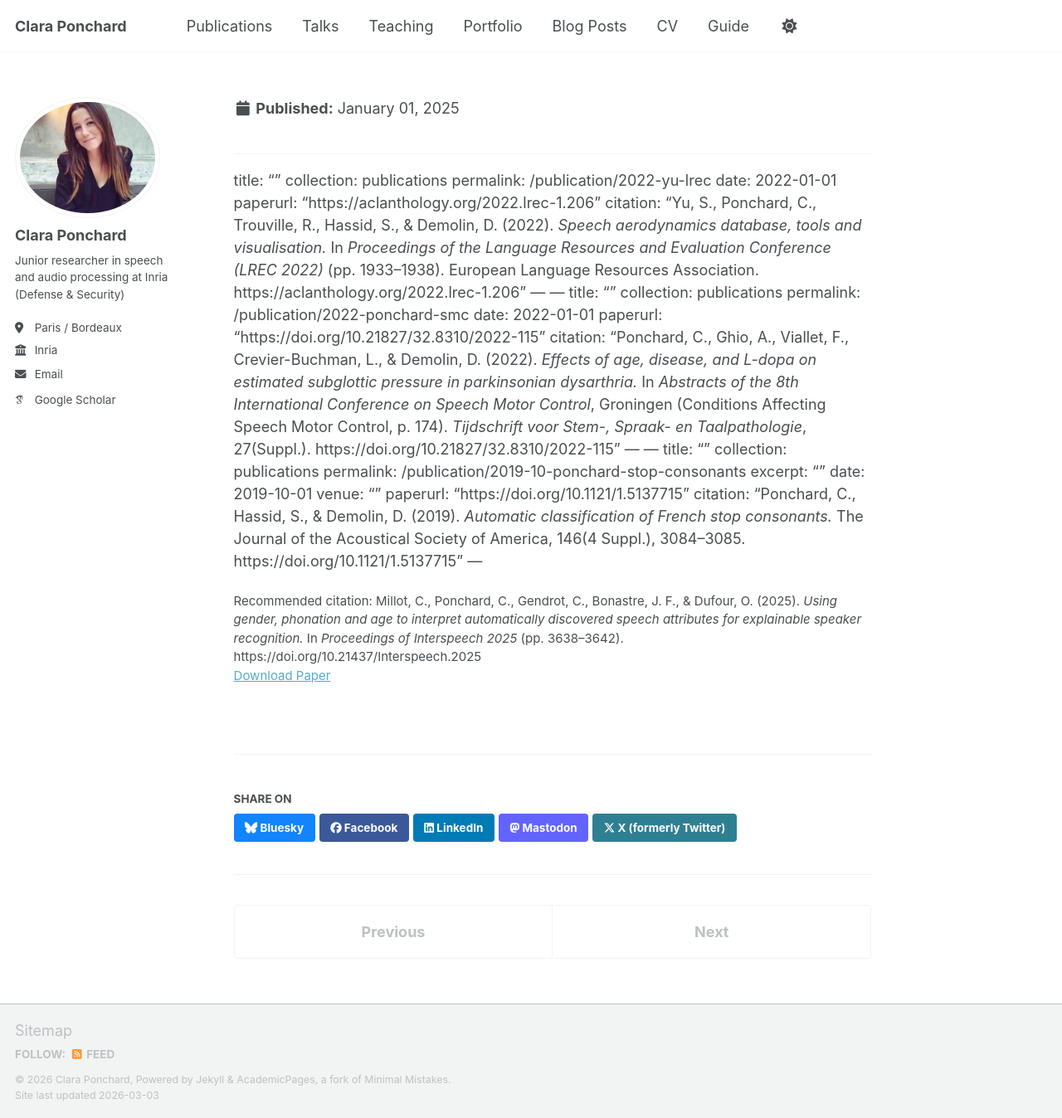
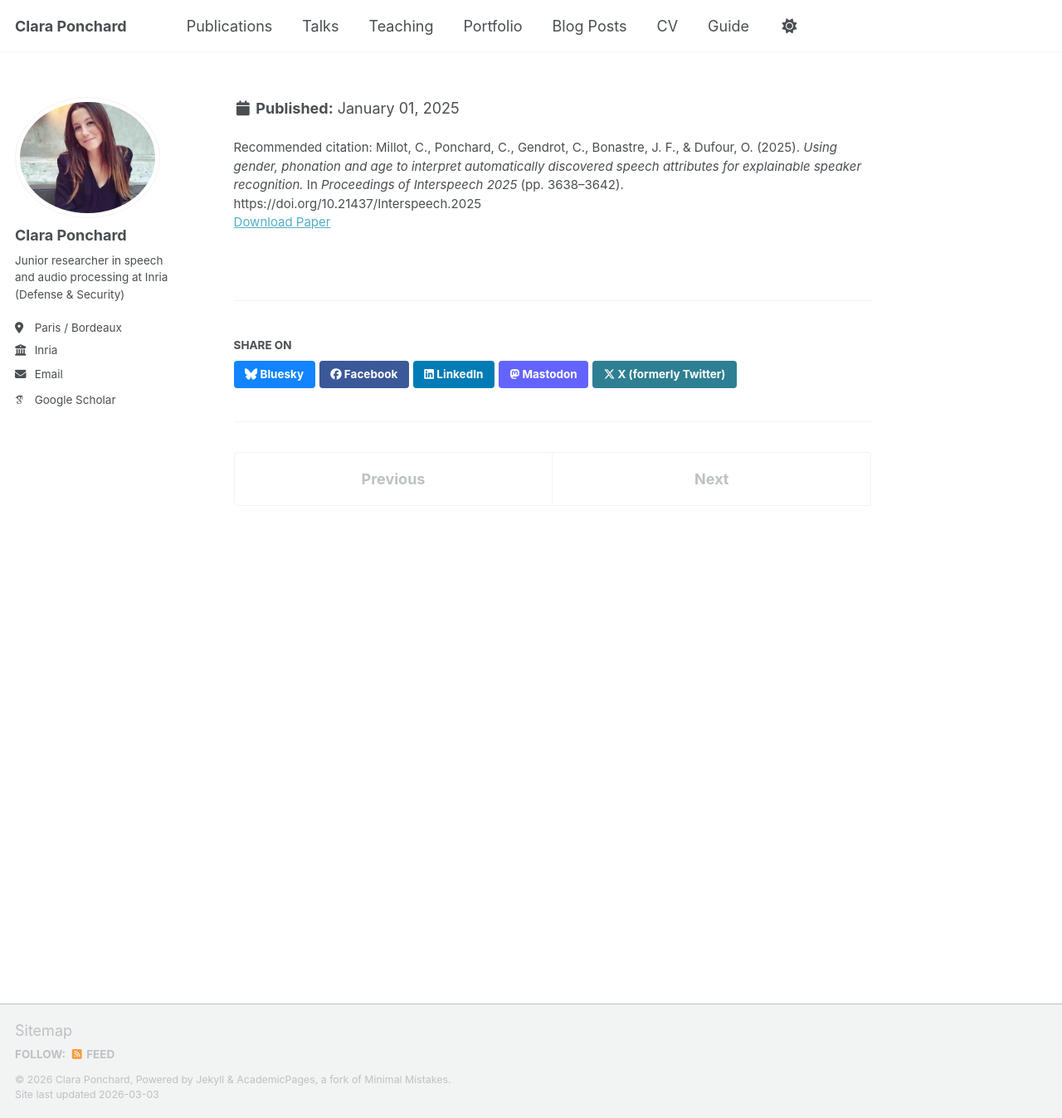
Before and after one commit to ClaraPonchard/ClaraPonchard.github.io, a Jekyll site: the page built from _publications/2009-10-01-paper-title-number-1.md, in a window 1280 px wide and 1348 px high. Shown: the whole window at 83% size. Built offline with Jekyll 4.4.1, drawn with Linux system fonts in a browser that asks for light colours; some web fonts are replaced; a script bundle is joined from its source files by our own code; library files that are not in the unit come from our copies.

Commit message:
Update 2009-10-01-paper-title-number-1.md

```diff
--- a/_publications/2009-10-01-paper-title-number-1.md
+++ b/_publications/2009-10-01-paper-title-number-1.md
@@ -6,29 +6,3 @@ date: 2025-01-01
 paperurl: "https://doi.org/10.21437/Interspeech.2025"
 citation: "Millot, C., Ponchard, C., Gendrot, C., Bonastre, J. F., & Dufour, O. (2025). <i>Using gender, phonation and age to interpret automatically discovered speech attributes for explainable speaker recognition.</i> In <i>Proceedings of Interspeech 2025</i> (pp. 3638–3642). https://doi.org/10.21437/Interspeech.2025"
 ---
----
-title: ""
-collection: publications
-permalink: /publication/2022-yu-lrec
-date: 2022-01-01
-paperurl: "https://aclanthology.org/2022.lrec-1.206"
-citation: "Yu, S., Ponchard, C., Trouville, R., Hassid, S., & Demolin, D. (2022). <i>Speech aerodynamics database, tools and visualisation.</i> In <i>Proceedings of the Language Resources and Evaluation Conference (LREC 2022)</i> (pp. 1933–1938). European Language Resources Association. https://aclanthology.org/2022.lrec-1.206"
----
----
-title: ""
-collection: publications
-permalink: /publication/2022-ponchard-smc
-date: 2022-01-01
-paperurl: "https://doi.org/10.21827/32.8310/2022-115"
-citation: "Ponchard, C., Ghio, A., Viallet, F., Crevier-Buchman, L., & Demolin, D. (2022). <i>Effects of age, disease, and L-dopa on estimated subglottic pressure in parkinsonian dysarthria.</i> In <i>Abstracts of the 8th International Conference on Speech Motor Control</i>, Groningen (Conditions Affecting Speech Motor Control, p. 174). <i>Tijdschrift voor Stem-, Spraak- en Taalpathologie</i>, 27(Suppl.). https://doi.org/10.21827/32.8310/2022-115"
----
----
-title: ""
-collection: publications
-permalink: /publication/2019-10-ponchard-stop-consonants
-excerpt: ""
-date: 2019-10-01
-venue: ""
-paperurl: "https://doi.org/10.1121/1.5137715"
-citation: "Ponchard, C., Hassid, S., & Demolin, D. (2019). <i>Automatic classification of French stop consonants.</i> The Journal of the Acoustical Society of America, 146(4 Suppl.), 3084–3085. https://doi.org/10.1121/1.5137715"
----
```
